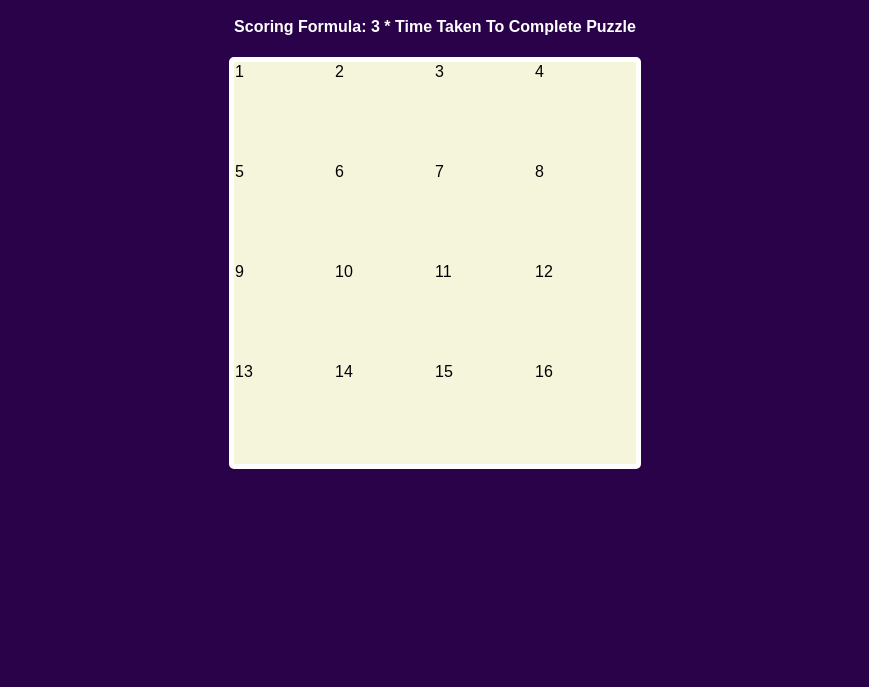
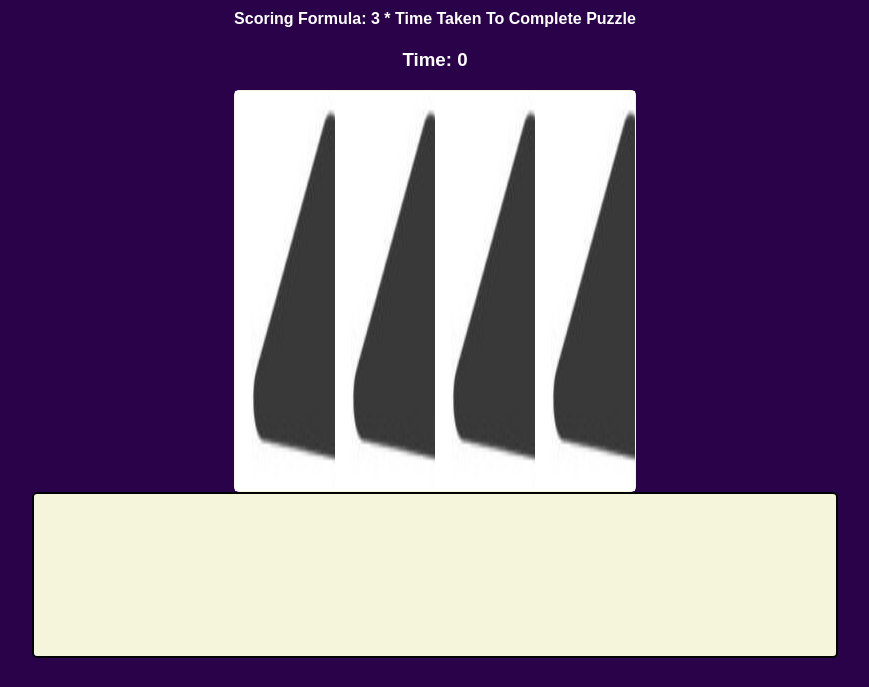
Before and after one commit to ahmedfayazyousuf/TheHangingHouseTesting, a plain HTML site: page JigsawHTML.html in a window 1280 px wide. Shown: the part 113-800 px from the top of the page, without its empty margins (205-1074 px from the left). Drawn offline with Linux system fonts and the light colour scheme.

Commit message:
JS started
JS Started

```diff
--- a/JigsawHTML.html
+++ b/JigsawHTML.html
@@ -3,32 +3,18 @@
     <head>
         <title>Jigsaw Puzzle Game</title>
         <link rel="stylesheet" href="JigsawStyle.css">
+        <script src="JigsawJS.js"></script>
+        <meta name="viewport" content="width=device-width, initial-scale=1">
     </head>
     <body>
         <h1>4x4 Jigsaw Puzzle Game</h1>
         <h3>Maximum Time Allowance: 60 Seconds</h3>
         <h4>Scoring Formula: 3 * Time Taken To Complete Puzzle</h4>
+        <h3>Time: <span id="seconds">0</span></h3>
 
-        <div id="jigsaw"></div>
-        <div id="puzzle_grid">
-            <div class="moves">1</div>
-            <div class="moves">2</div>
-            <div class="moves">3</div>
-            <div class="moves">4</div>
-            <div class="moves">5</div>
-            <div class="moves">6</div>
-            <div class="moves">7</div>
-            <div class="moves">8</div>
-            <div class="moves">9</div>
-            <div class="moves">10</div>
-            <div class="moves">11</div>
-            <div class="moves">12</div>
-            <div class="moves">13</div>
-            <div class="moves">14</div>
-            <div class="moves">15</div>
-            <div class="moves">16</div>
-        </div>
-
+        <div id="grid"></div>
+        <div id="puzzles"></div>
 
     </body>
+
 </html>
--- a/JigsawJS.js
+++ b/JigsawJS.js
@@ -0,0 +1,11 @@
+var r = 4, c = 4, currentTile, otherTile;
+
+window.onload = function(){
+    for(i=0;i<r;i++)
+    {
+        for(j=0;j<c;j++)
+        tile = document.createElement("img");
+        tile.src = "./images/5.jpg"
+        document.getElementById("grid").append(tile);
+    }
+}
--- a/JigsawStyle.css
+++ b/JigsawStyle.css
@@ -1,42 +1,46 @@
-
 body{
     background-color: #29024a;
-    align-items: center;
-    justify-content: center;
-    align-content: center;
-
-}
-#jigsaw{
-    align-items: center;
-    text-align: center;
-}
-#puzzle_grid{
-    width: 400px;
-    height: 400px;
-    border: 5px solid white;
-    border-radius: 5px;
-    display: grid;
-    grid-template-columns: auto auto auto auto;
-    padding: 1px;
-    margin: auto;
-    background-color:beige;
-}
-h1{
-    color: white;
-    font-family:Arial, Helvetica, sans-serif;
-    text-align: center;
-}
-h3{
     font-family:Arial, Helvetica, sans-serif;
     color: white;
     text-align: center;
-}
-h4{
-    font-family:Arial, Helvetica, sans-serif;
-    color: white;
-    text-align: center;
-}
-body{
-    font-family:Arial, Helvetica, sans-serif;
     align-items: center;
 }
+
+#grid{
+    width: 400px;
+    height: 400px;
+
+    border-radius: 5px;
+    padding: 1px;
+    background-color:beige;
+    display: flex;
+    margin: auto;
+    flex-wrap: wrap;
+    }
+
+
+#gridimg{
+    width: 100px;
+    height: 100px;
+    border: 0.5px solid yellow;
+}
+
+#puzzles{
+    width: 800px;
+    height: 160px;
+    margin-top: 40px;
+
+    border: 2px solid black;
+    border-radius: 5px;
+    padding: 1px;
+    background-color:beige;
+    display: flex;
+    margin: auto;
+    flex-wrap: wrap;
+}
+
+#puzzleimg{
+    width: 100px;
+    height: 100px;
+    border: 0.5px solid yellow;
+}
```
Also changed, not shown: Dashboard.html (+1 -0 lines).
